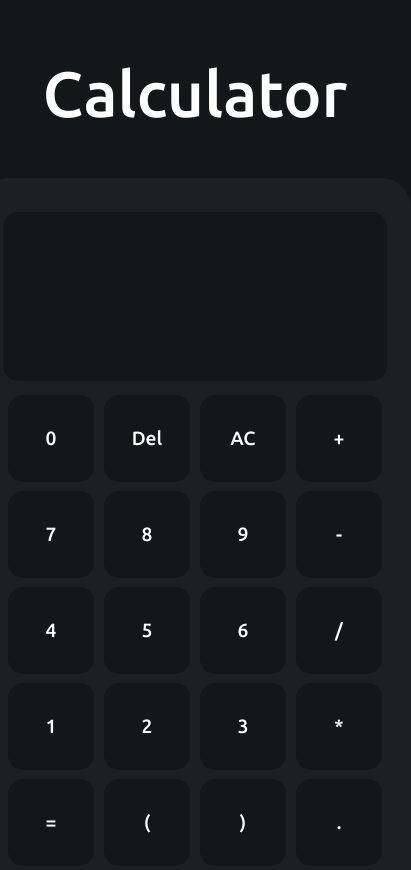
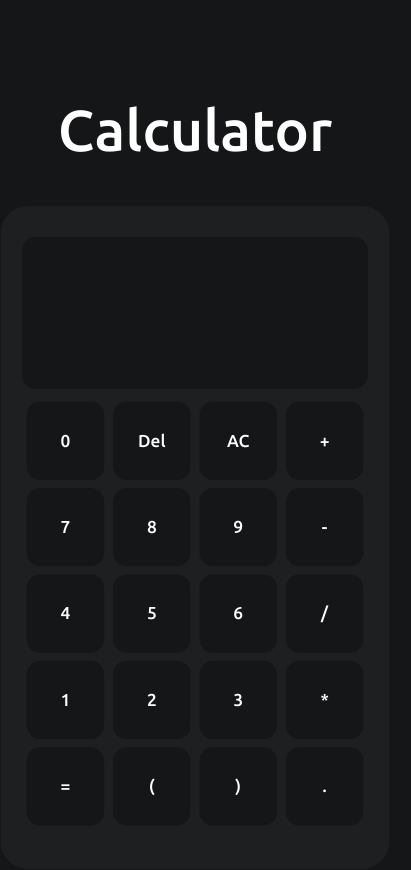
Before and after one commit to KevinImmauel/calculator.github.io, a plain HTML site: page index.html in a window 390 px wide. Shown: the whole page, 411 px wide, since content can reach past the window. Drawn offline with Linux system fonts and the light colour scheme.

Commit message:
kevin  is fuckin dum

```diff
--- a/style.css
+++ b/style.css
@@ -81,3 +81,9 @@ button:hover{
 #clear:hover {
     background-color: #344FA1;
 }
+
+@media screen and (max-width: 800px) {
+    body {
+        transform: scale(0.9);
+    }
+  }
```
